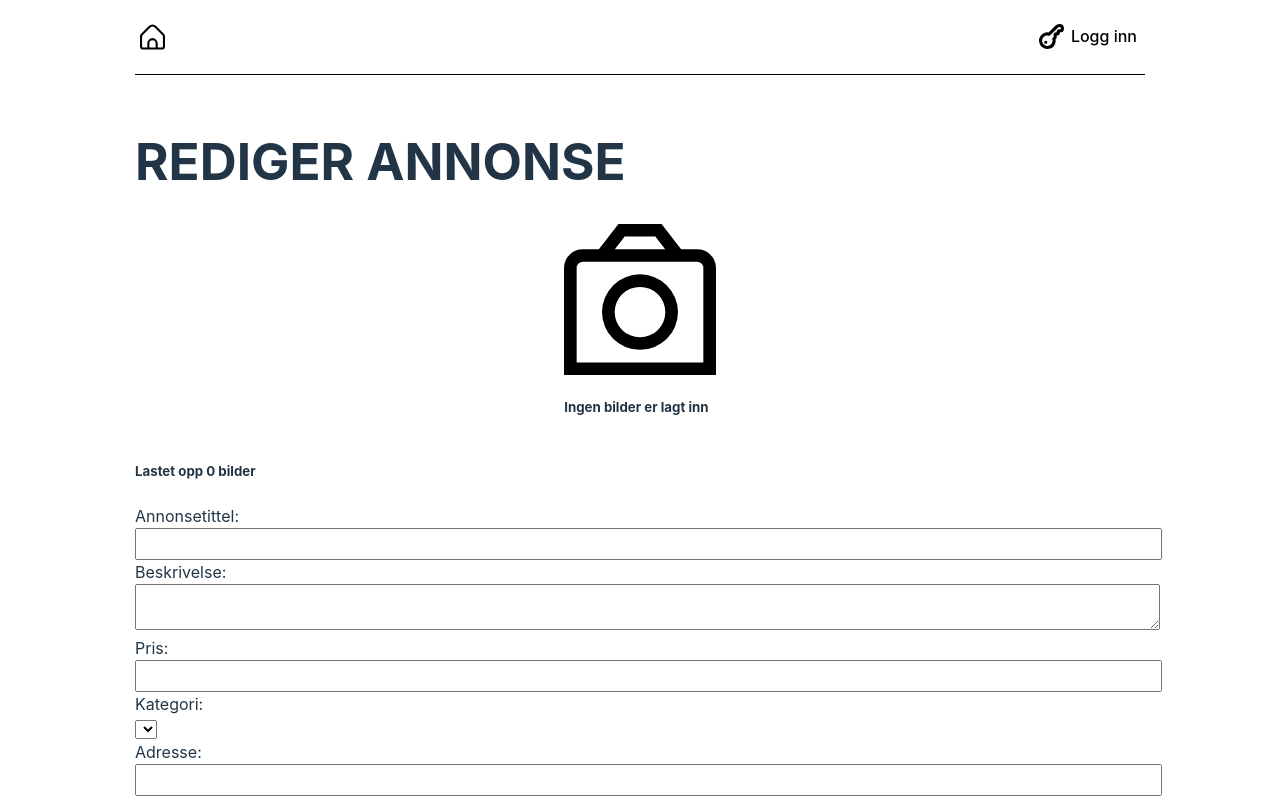
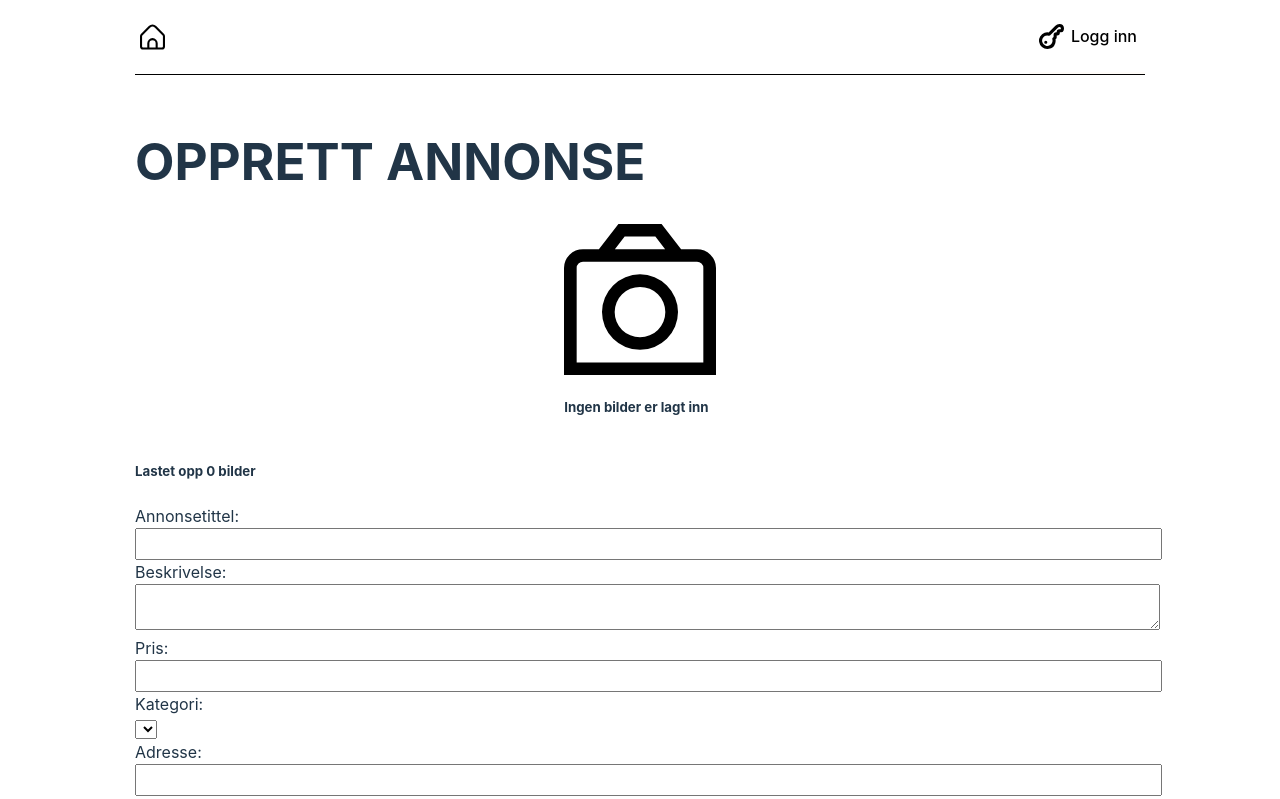
Before and after one commit to jakobkg/IDATT2105-fullstack-frontend, a Vue app: page /newItem in a window 1280 px wide. Shown: the top 799 px of the page. Built offline with nearby package versions, Linux system fonts and the light colour scheme.

Commit message:
overskrift

```diff
--- a/src/views/NewItemView.vue
+++ b/src/views/NewItemView.vue
@@ -69,7 +69,7 @@ export default {
 
 <template>
   <div id = "wrapper">
-    <h1>REDIGER ANNONSE</h1>
+    <h1>OPPRETT ANNONSE</h1>
 
     <Album :album-images= itemImages />
 
```
